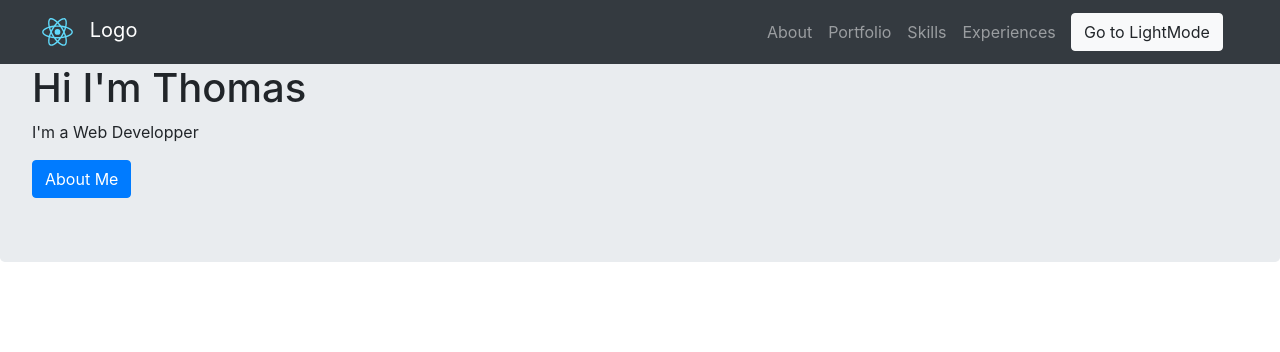
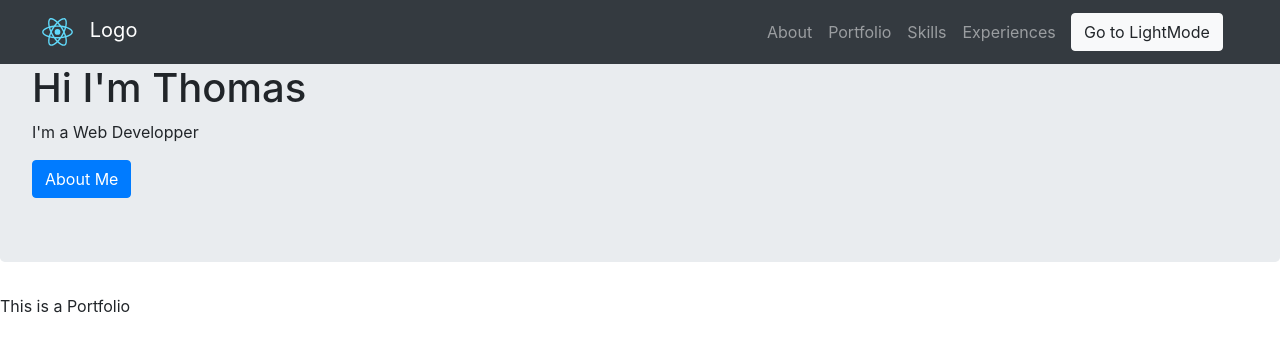
Before and after one commit to tboittin/website-react, a React (Create React App) app: page / in a window 1280 px wide. Shown: the top 352 px of the page. Built offline with nearby package versions, Linux system fonts and the light colour scheme.

Commit message:
Portfolio

```diff
--- a/src/App.js
+++ b/src/App.js
@@ -3,12 +3,14 @@ import './App.scss';
 import AppNavbar from './AppNavbar';
 import 'bootstrap/dist/css/bootstrap.min.css';
 import AppHeader from './AppHeader';
+import Portfolio from './PortFolio';
 
 function App() {
   return (
     <div className="App">
       <AppNavbar />
-      <AppHeader/>
+      <AppHeader />
+      <Portfolio />
     </div>
   );
 }
--- /dev/null
+++ b/src/PortFolio.js
@@ -0,0 +1,11 @@
+import React from 'react'
+
+function Portfolio() {
+    return(
+        <section>
+            <p>This is a Portfolio</p>
+        </section>
+    )
+}
+
+export default Portfolio
```
